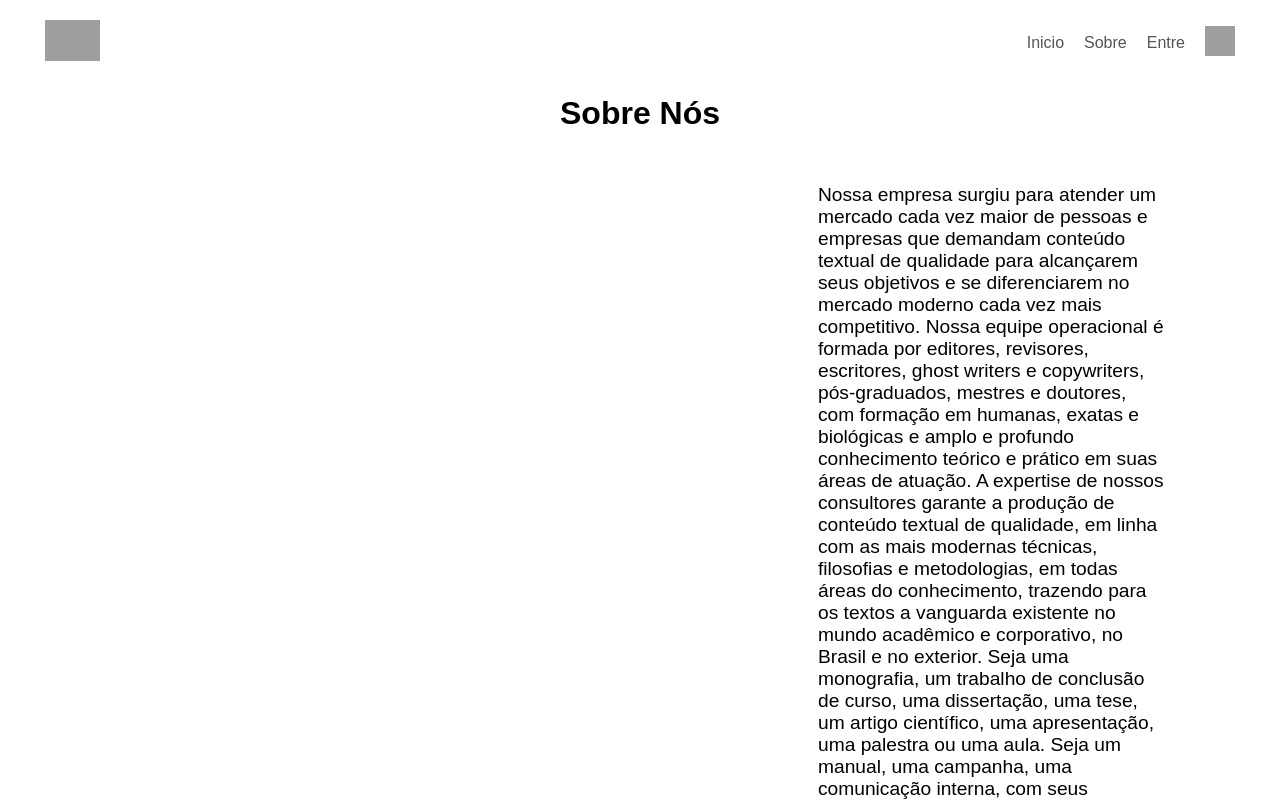
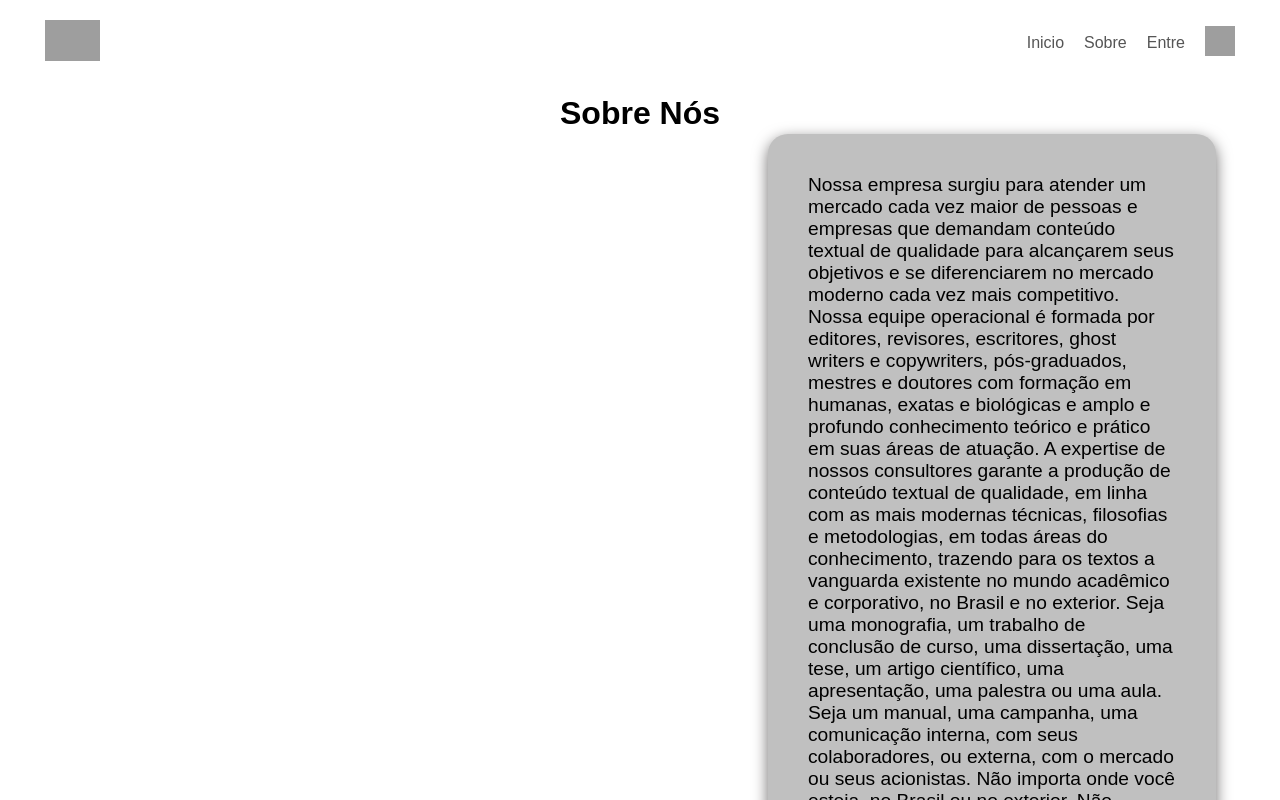
Before and after one commit to MikotoSouh4/Projeto-React, a React (Create React App) app: page /Sobre in a window 1280 px wide. Shown: the top 800 px of the page. Built offline with nearby package versions, Linux system fonts and the light colour scheme; grey boxes are pictures that could not be loaded.

Commit message:
atualização pagina sobre

```diff
--- a/src/components/organisms/AppHeader.jsx
+++ b/src/components/organisms/AppHeader.jsx
@@ -17,7 +17,7 @@ export default function AppHeader() {
         <nav>
           <ul id="MenuItems">
             <li>
-              <Link className="menuLista" to="#">
+              <Link className="menuLista" to={"/"}>
                 Inicio
               </Link>
             </li>
--- a/src/components/pages/Sobre.jsx
+++ b/src/components/pages/Sobre.jsx
@@ -16,7 +16,7 @@ export default function Sobre() {
           seus objetivos e se diferenciarem no mercado moderno cada vez mais
           competitivo. Nossa equipe operacional é formada por editores,
           revisores, escritores, ghost writers e copywriters, pós-graduados,
-          mestres e doutores, com formação em humanas, exatas e biológicas e
+          mestres e doutores com formação em humanas, exatas e biológicas e
           amplo e profundo conhecimento teórico e prático em suas áreas de
           atuação. A expertise de nossos consultores garante a produção de
           conteúdo textual de qualidade, em linha com as mais modernas técnicas,
--- a/src/components/pages/index.jsx
+++ b/src/components/pages/index.jsx
@@ -1,4 +1,4 @@
-import Home from "./Home";
+import Home from "./home";
 import Login from "./Login";
 import Register from "./Register";
 import Sobre from "./Sobre";
--- a/src/styles/Sobre.css
+++ b/src/styles/Sobre.css
@@ -2,6 +2,7 @@
     margin: 0;
     padding: 0;
     box-sizing: border-box;
+
   }
 
 .h1 {
@@ -18,9 +19,16 @@
 .text {
    font-size: larger;
     display: block;
-    padding: 50px;
     margin-left: 60%;
     margin-right: auto;
     margin-bottom: 20px;
     width: 35%;
+    display: flex;
+    justify-content: center;
+    align-items: center;
+    flex-direction: column;
+    padding: 40px 40px;
+    background: #c0c0c0;
+    border-radius: 20px;
+    box-shadow: 0px 5px 15px #6e6c6c;
 }
```
